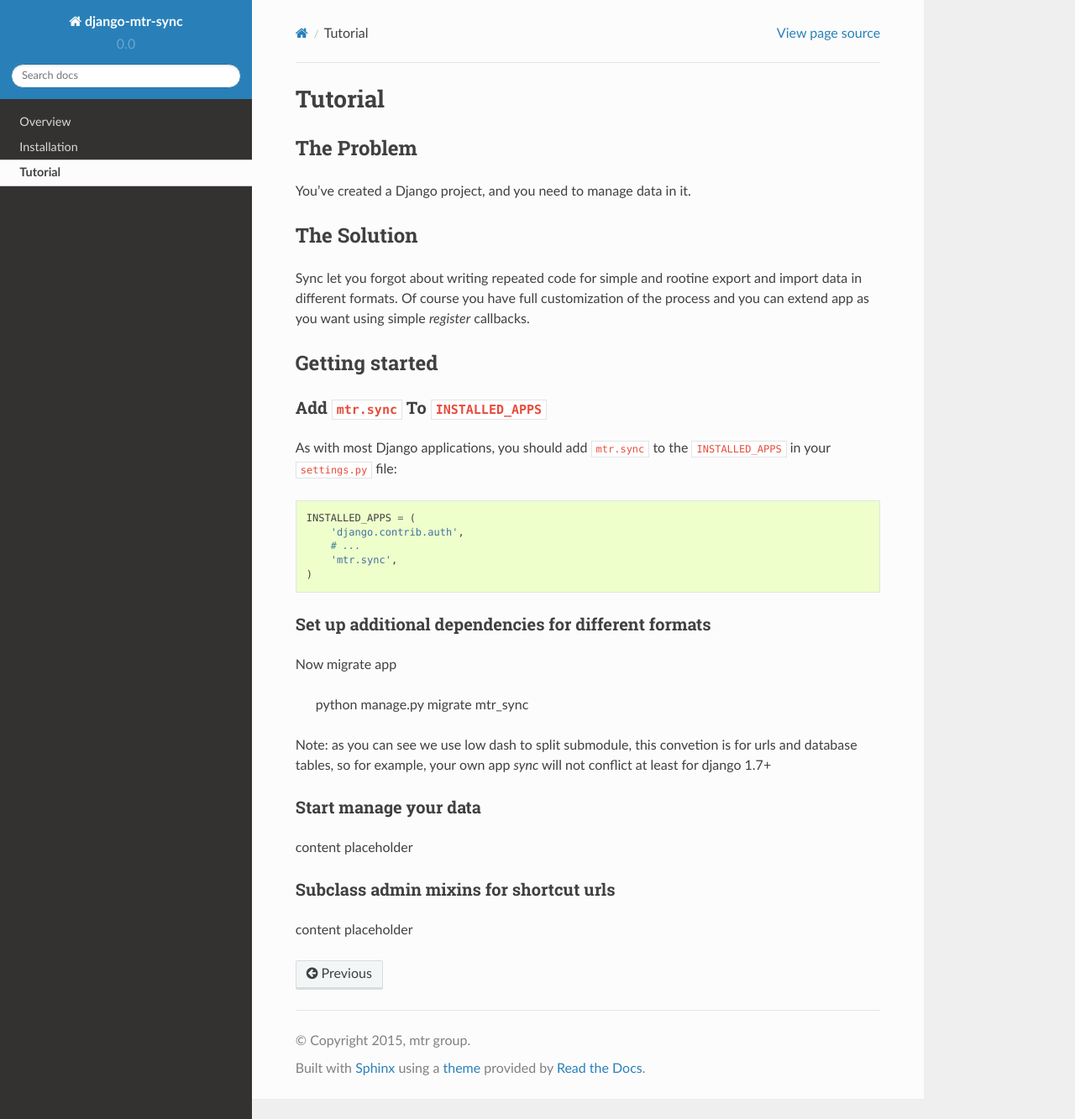
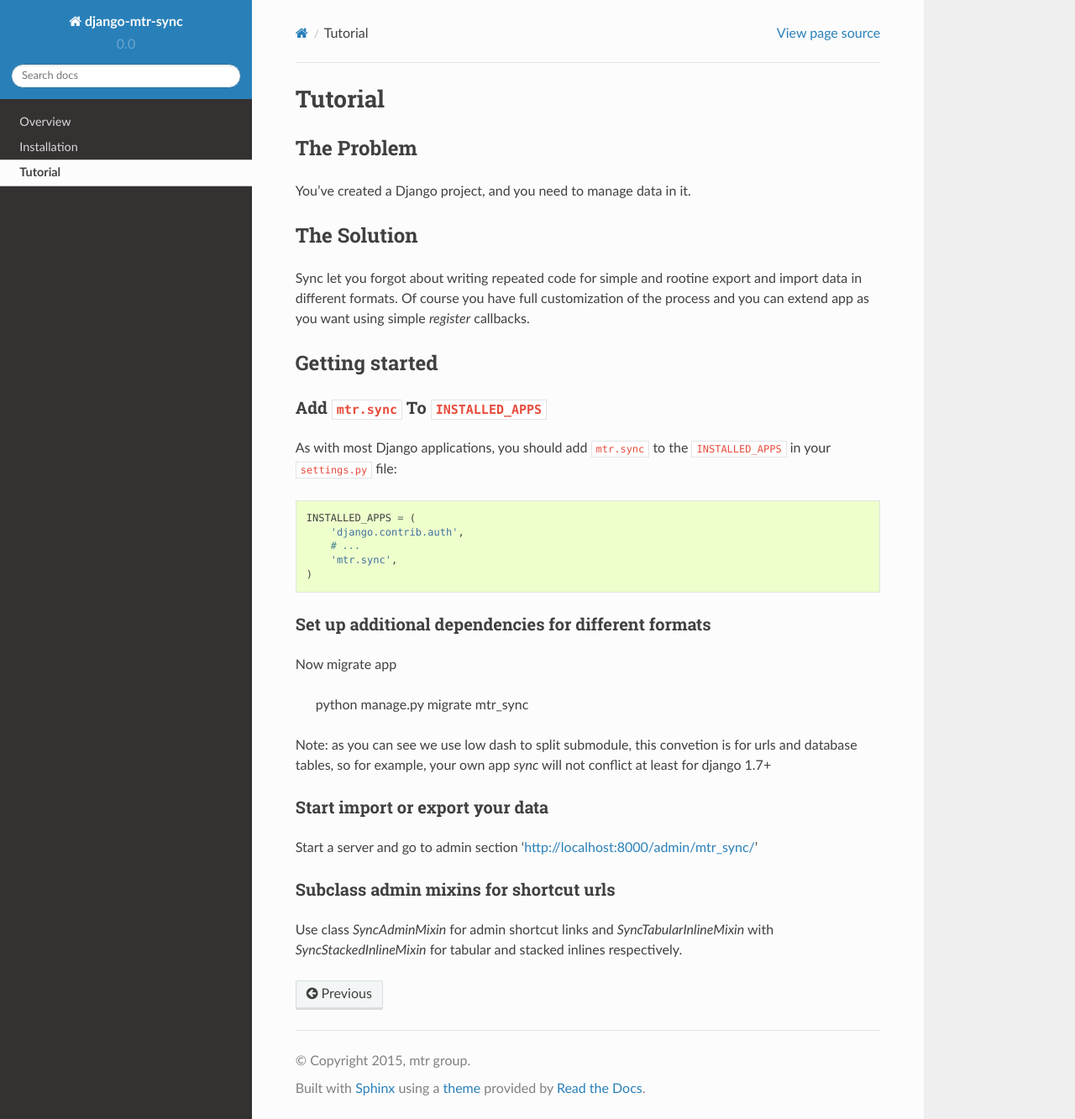
Before and after one commit to massari100/django-mtr-sync, a Sphinx documentation site: the page built from docs/pages/tutorial.rst, in a window 1280 px wide and 1333 px high. Shown: the whole window at 84% size. Built offline with Sphinx 7.4.7 and the Read the Docs theme 2.0.0, drawn with Linux system fonts in a browser that asks for light colours; pages that are not in the unit, such as notebooks, are missing from menus.

```diff
--- a/docs/pages/tutorial.rst
+++ b/docs/pages/tutorial.rst
@@ -1,4 +1,3 @@
-
 ========
 Tutorial
 ========
@@ -41,12 +40,12 @@
 
 Note: as you can see we use low dash to split submodule, this convetion is for urls and database tables, so for example, your own app `sync` will not conflict at least for django 1.7+
 
-Start manage your data
+Start import or export your data
 ----------------------
 
-content placeholder
+Start a server and go to admin section 'http://localhost:8000/admin/mtr_sync/'
 
 Subclass admin mixins for shortcut urls
 ---------------------------------------
 
-content placeholder
+Use class `SyncAdminMixin` for admin shortcut links and `SyncTabularInlineMixin` with `SyncStackedInlineMixin` for tabular and stacked inlines respectively.
```
Also changed, not shown: docs/index.rst (line endings or trailing spaces), 1 other file.
